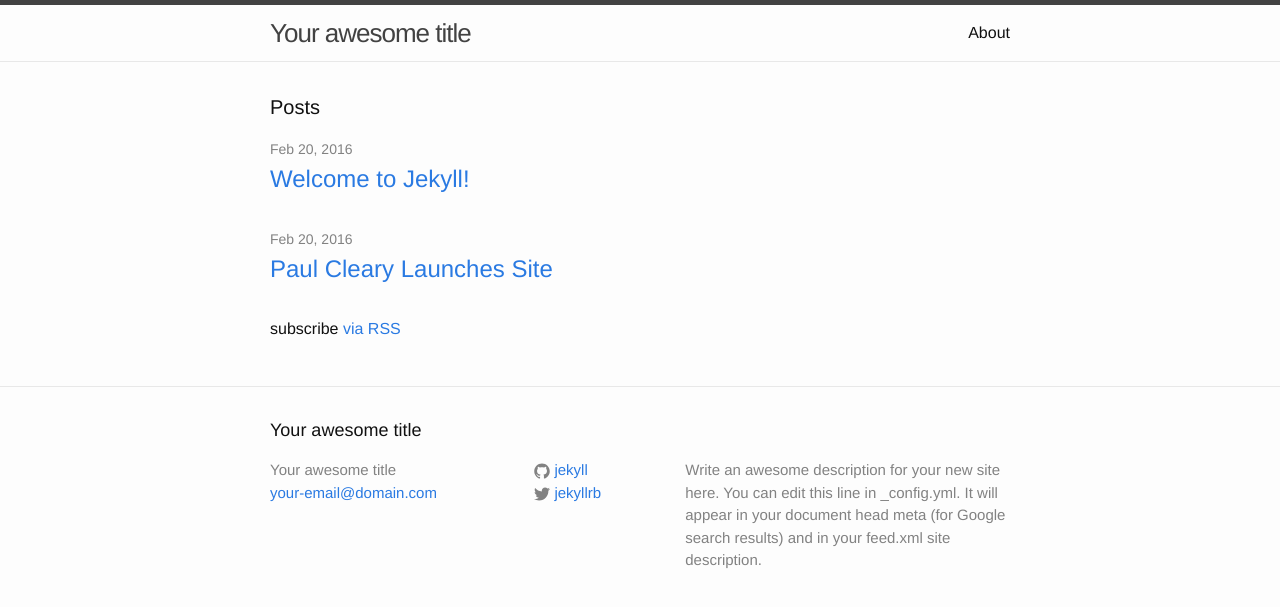
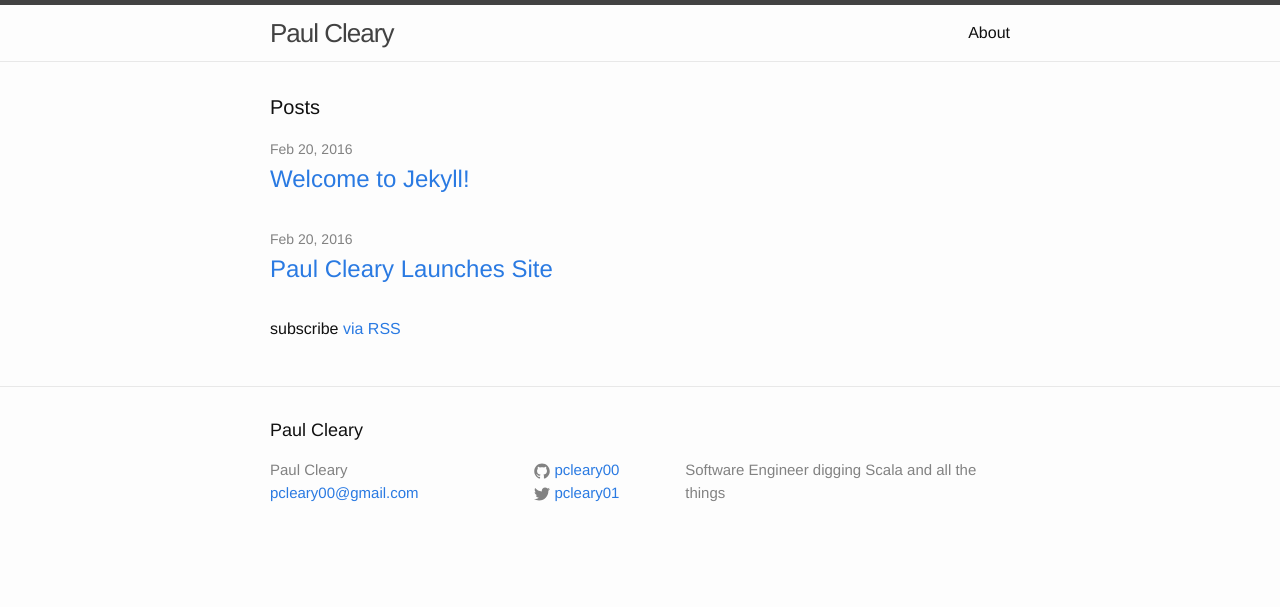
Before and after one commit to paulcleary/paulcleary.github.io, a Jekyll site: the page built from index.html, in a window 1280 px wide. Shown: the top 607 px of the page. Built offline with Jekyll 4.4.1, drawn with Linux system fonts in a browser that asks for light colours.

Commit message:
subtle changes

```diff
--- a/_config.yml
+++ b/_config.yml
@@ -6,16 +6,14 @@
 # 'jekyll serve'. If you change this file, please restart the server process.
 
 # Site settings
-title: Your awesome title
-email: your-email@domain.com
+title: Paul Cleary
+email: pcleary00@gmail.com
 description: > # this means to ignore newlines until "baseurl:"
-  Write an awesome description for your new site here. You can edit this
-  line in _config.yml. It will appear in your document head meta (for
-  Google search results) and in your feed.xml site description.
+  Software Engineer digging Scala and all the things
 baseurl: "" # the subpath of your site, e.g. /blog
 url: "http://yourdomain.com" # the base hostname & protocol for your site
-twitter_username: jekyllrb
-github_username:  jekyll
+twitter_username: pcleary01
+github_username:  pcleary00
 
 # Build settings
 markdown: kramdown
```
